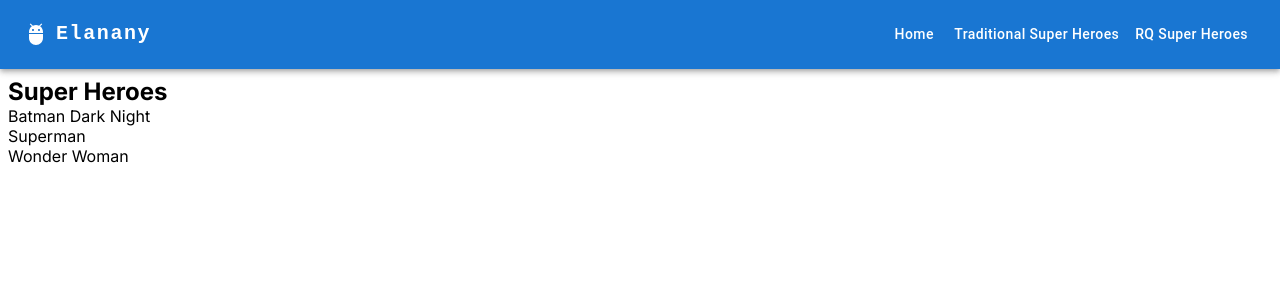
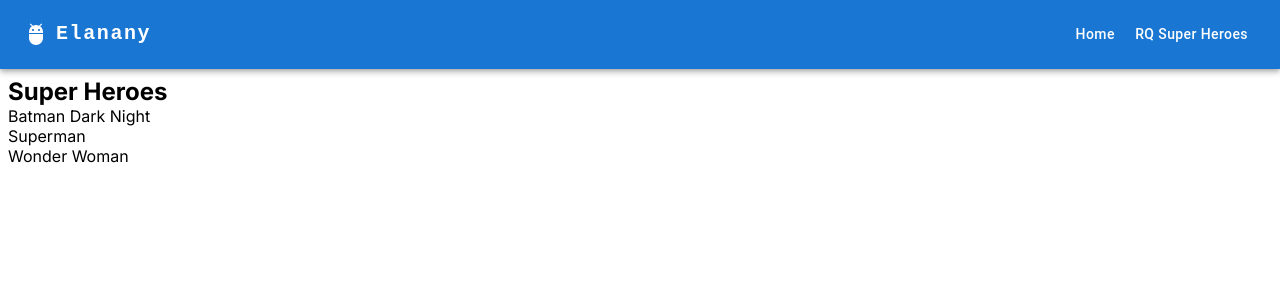
Before and after one commit to samirbobo/react-query-pro, a React (Vite) app: page /super-heroes in a window 1280 px wide. Shown: the top 300 px of the page. Built offline with nearby package versions, Linux system fonts and the light colour scheme; data requests are answered from the project's data file.

Commit message:
handle documentation

```diff
--- a/src/App.jsx
+++ b/src/App.jsx
@@ -5,7 +5,6 @@ import {
   RouterProvider,
 } from "react-router-dom";
 import Home from "./pages/Home";
-import RQSuperHeroes from "./pages/RQSuperHeroes";
 import SuperHeroes from "./pages/SuperHeroes";
 import NotFound from "./pages/NotFound";
 import { QueryClient, QueryClientProvider } from "@tanstack/react-query";
@@ -17,7 +16,6 @@ const router = createBrowserRouter(
     <Route path="/" element={<Root />}>
       <Route index element={<Home />} />
       <Route path="super-heroes" element={<SuperHeroes />} />
-      <Route path="rq-super-heroes" element={<RQSuperHeroes />} />
       <Route path="*" element={<NotFound />} />
     </Route>
   )
--- a/src/components/Navbar.jsx
+++ b/src/components/Navbar.jsx
@@ -14,8 +14,7 @@ import { useNavigate } from "react-router-dom";
 
 const pages = [
   { title: "Home", link: "/" },
-  { title: "Traditional Super Heroes", link: "super-heroes" },
-  { title: "RQ Super Heroes", link: "rq-super-heroes" },
+  { title: "RQ Super Heroes", link: "super-heroes" },
 ];
 
 function Navbar() {
--- a/src/pages/RQSuperHeroes.jsx
+++ /dev/null
@@ -1,5 +0,0 @@
-export default function RQSuperHeroes() {
-  return (
-    <h2>RQ Super Heroes</h2>
-  )
-}
```
